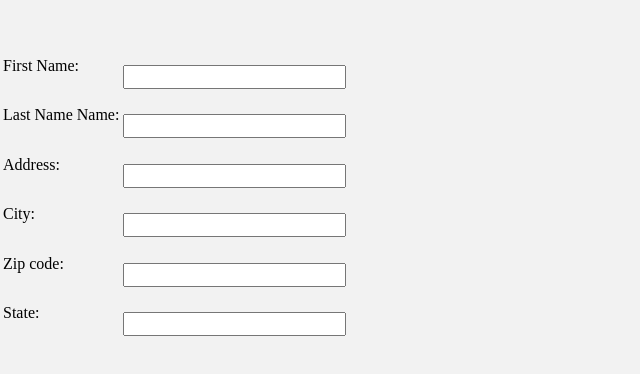
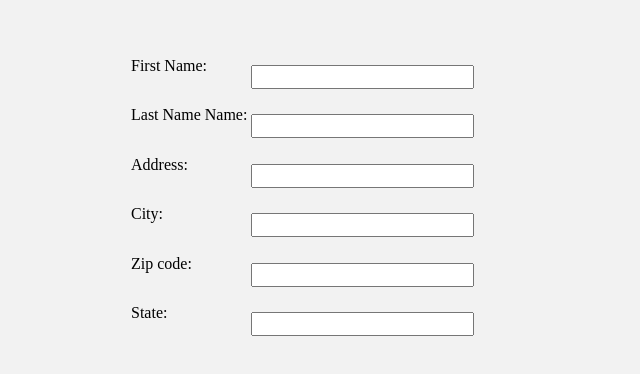
Before and after one commit to iorvenda/remindme, a plain HTML site: page index.html in a window 1280 px wide. Shown: the part 216-590 px from the top of the page, without its empty margins (0-640 px from the left). Drawn offline with Linux system fonts and the light colour scheme.

Commit message:
Update index.html

```diff
--- a/index.html
+++ b/index.html
@@ -11,7 +11,8 @@
    font-size: 16px;
     }
     #form{
-      margin-top: 20%;
+      margin: 20% 10% 0 10%;
+
     }
     input{
 
```
